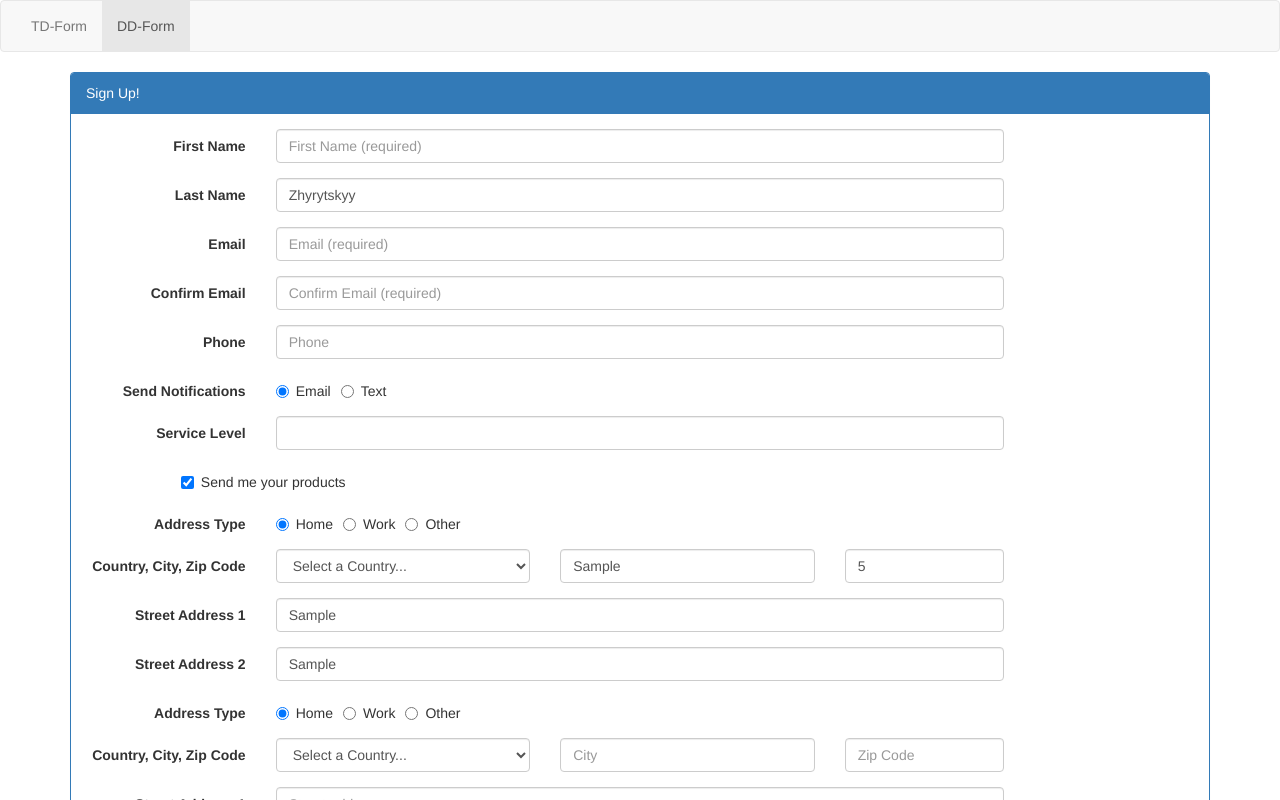
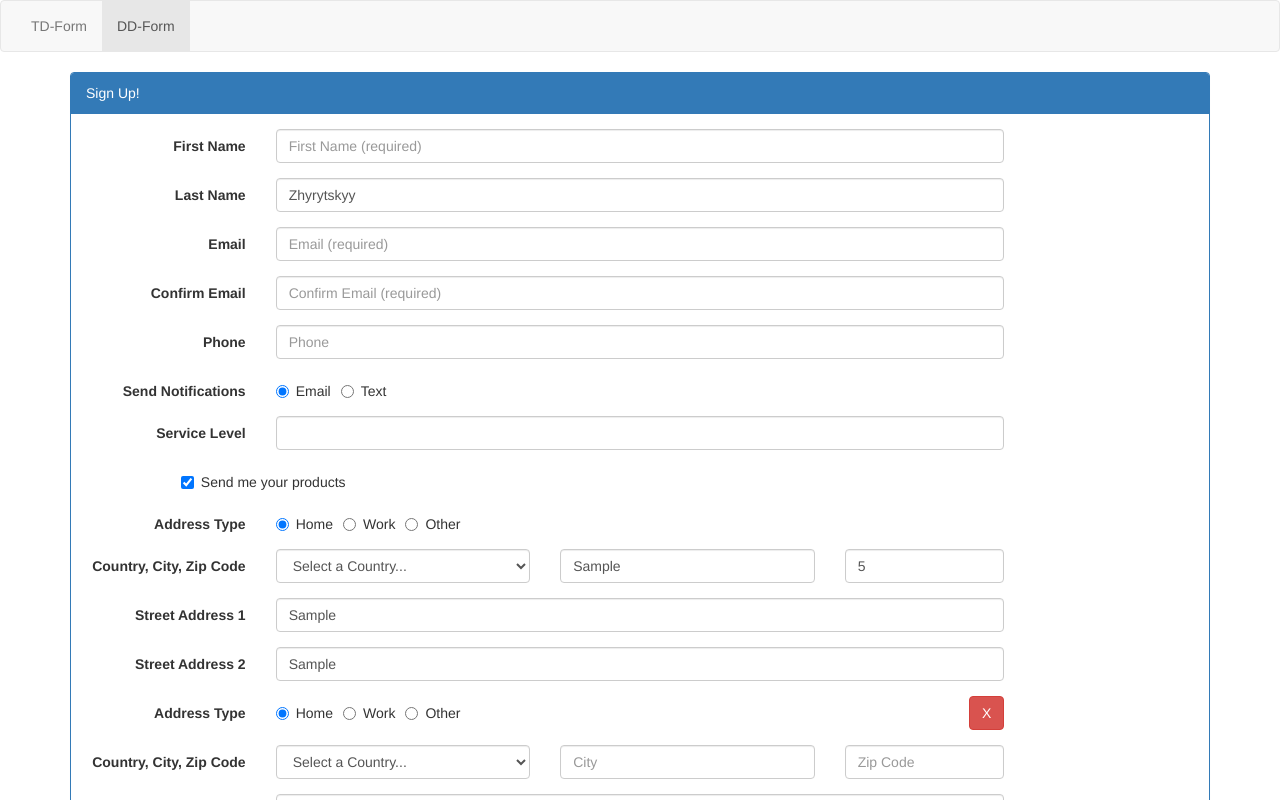
Before and after one commit to VZhyrytskiy/An2-7-Forms-A, an Angular app: page /dd-form in a window 1280 px wide. Both pictures are taken after typing "Sample", "5", "Sample", "Sample" into the empty fields and a click on the button "Add Another Address". Shown: the top 800 px of the page. Built offline with nearby package versions, Linux system fonts and the light colour scheme.

Commit message:
add remove address feature

```diff
--- a/src/app/reactive-forms/signup-reactive-form/signup-reactive-form.component.html
+++ b/src/app/reactive-forms/signup-reactive-form/signup-reactive-form.component.html
@@ -174,7 +174,7 @@
                       <div *ngFor="let address of addresses.controls; let i = index" [formGroupName]="i">
                         <div class="form-group" >
                             <label class="col-md-2 control-label">Address Type</label>
-                            <div class="col-md-8">
+                            <div class="col-md-7">
                                     <label class="radio-inline">
                                         <input type="radio" id="{{'addressType1Id' + i}}" value="home"
                                               formControlName="addressType">Home
@@ -187,6 +187,9 @@
                                         <input type="radio" id="{{'addressType3Id' + i}}" value="other"
                                               formControlName="addressType">Other
                                     </label>
+                            </div>
+                            <div class="col-md-1 text-right" *ngIf="i>0">
+                              <button class="btn btn-danger" (click)="onRemoveAddress(i)">X</button>
                             </div>
                         </div>
 
--- a/src/app/reactive-forms/signup-reactive-form/signup-reactive-form.component.ts
+++ b/src/app/reactive-forms/signup-reactive-form/signup-reactive-form.component.ts
@@ -91,6 +91,10 @@ export class SignupReactiveFormComponent implements OnInit, OnDestroy {
   onBlur() {
     const emailControl = this.userForm.get('emailGroup.email');
     this.setValidationMessage(emailControl, 'email');
+  }
+
+  onRemoveAddress(index: number): void {
+    this.addresses.removeAt(index);
   }
 
   private setNotification(notifyVia: string) {
```
